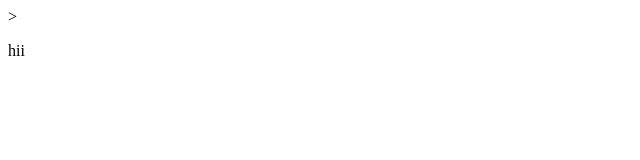
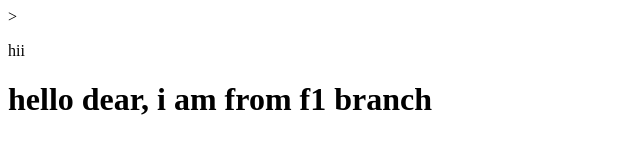
Before and after one commit to nk452/nk_epos, a plain HTML site: page local_rep/index.html in a window 1280 px wide. Shown: the whole page, without its empty margins (0-640 px from the left). Drawn offline with Linux system fonts and the light colour scheme.

Commit message:
add this from f1 branch

```diff
--- a/local_rep/index.html
+++ b/local_rep/index.html
@@ -1 +1,2 @@
 ><p>hii</p>
+<h1>hello dear, i am from f1 branch</h1>
```
